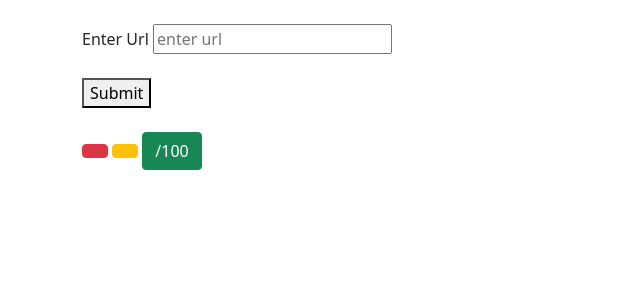
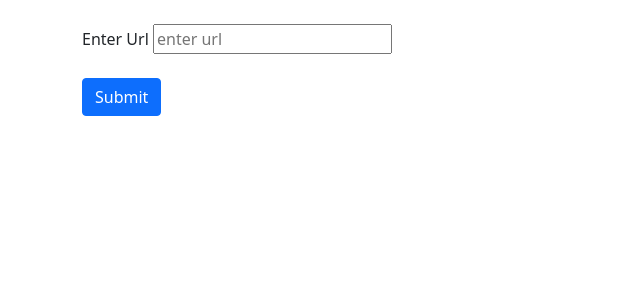
Before and after one commit to ubiswasOCode/Score_Checker, a Django app: page /score_checker/ in a window 1280 px wide. Shown: the part 56-356 px from the top of the page, without its empty margins (0-640 px from the left). Run offline with Django 3.2, Linux system fonts and the light colour scheme.

Commit message:
Sco
Sco done

```diff
--- a/SEO_Checker/Template/SeoTool.html
+++ b/SEO_Checker/Template/SeoTool.html
@@ -20,7 +20,7 @@
           <div class="collapse navbar-collapse" id="navbarSupportedContent">
             <ul class="navbar-nav me-auto mb-2 mb-lg-0">
               <li class="nav-item">
-                <a class="nav-link active" aria-current="page" href="#">Home</a>
+                <a class="nav-link active" aria-current="page" href="/">Home</a>
               </li>
               <li class="nav-item">
                 <a class="nav-link" href="#">Link</a>
@@ -46,23 +46,15 @@
     <div class="container mt-4">
 
 
-    <form action='/score_checker/' id="update" method="GET">
-        <!-- {% csrf_token %} -->
-
-           <label for="">Enter Url </label>
-               <input type="text" name="url" id=url placeholder="enter url"><br><br>
-
-               <button type="submit" value="button">Submit</button><br><br>
-
-               <button type="button" class="btn btn-danger" >{{value.err}}</button>
-               <button type="button" class="btn btn-warning" >{{value.warn}}</button>
-               <button type="button" class="btn btn-success">{{value.per}}/100</button>
 
 
+    {% if context.title_tag %}
+    <button type="button" class="btn btn-danger" >{{value.err}}</button>
+    <button type="button" class="btn btn-warning" >{{value.warn}}</button>
+    <button type="button" class="btn btn-success">{{value.per}}/100</button>
 
-    </form>
-    {% if context.title_tag %}
     <table class="table">
+
 
         <tbody>
             <tr>
@@ -138,6 +130,20 @@
         </tbody>
       </table>
 
+    {% else %}
+
+    <form action='/score_checker/' id="update" method="GET">
+      <!-- {% csrf_token %} -->
+
+         <label for="">Enter Url </label>
+             <input type="text" name="url" id=url placeholder="enter url"><br><br>
+
+             <button type="submit" class="btn btn-primary">Submit</button>
+
+  </form>
+
+
+
     {%  endif %}
     </div>
     <!-- Optional JavaScript; choose one of the two! -->
```
Also changed, not shown: SEO_Checker/Template/Broken.html (line endings or trailing spaces).
